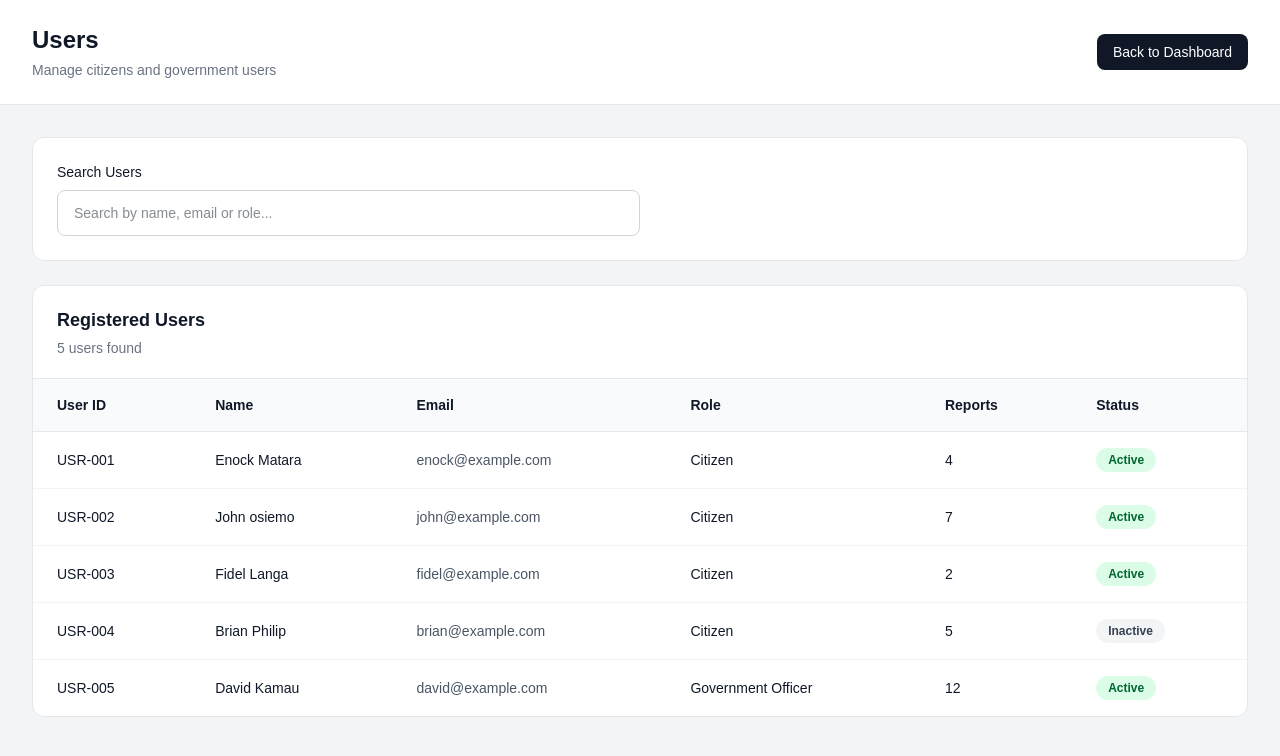
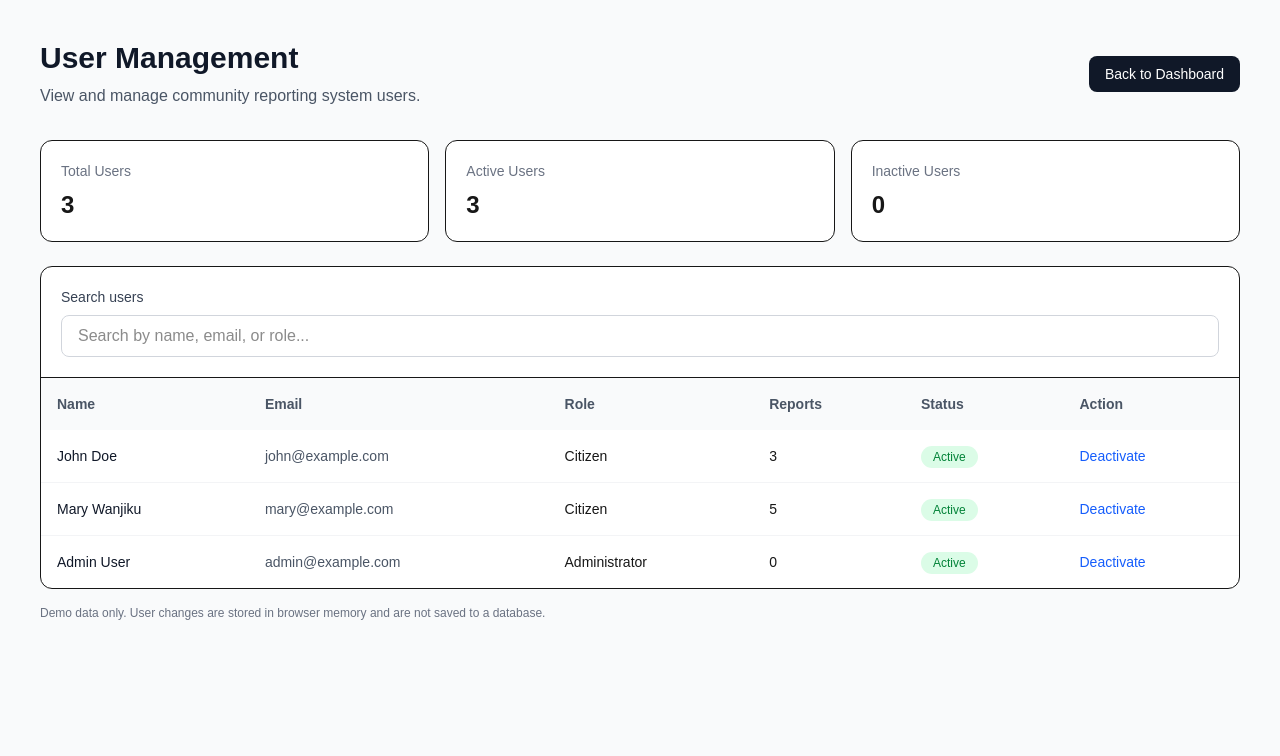
Before and after one commit to luigi-254/Community-Reporting-System, a Next.js app in the folder admin-dashboard/: page /users in a window 1280 px wide. Shown: the top 756 px of the page. Built offline with nearby package versions, Linux system fonts and the light colour scheme.

Commit message:
Add admin users management page

```diff
--- a/admin-dashboard/app/users/page.js
+++ b/admin-dashboard/app/users/page.js
@@ -1,183 +1,182 @@
 "use client";
 
+import { useState } from "react";
 import Link from "next/link";
-import { useState } from "react";
 
-const users = [
+const initialUsers = [
   {
-    id: "USR-001",
-    name: "Enock Matara",
-    email: "enock@example.com",
+    id: 1,
+    name: "John Doe",
+    email: "john@example.com",
     role: "Citizen",
-    reports: 4,
     status: "Active",
+    reports: 3,
   },
   {
-    id: "USR-002",
-    name: "John osiemo",
-    email: "john@example.com",
+    id: 2,
+    name: "Mary Wanjiku",
+    email: "mary@example.com",
     role: "Citizen",
-    reports: 7,
     status: "Active",
+    reports: 5,
   },
   {
-    id: "USR-003",
-    name: "Fidel Langa",
-    email: "fidel@example.com",
-    role: "Citizen",
-    reports: 2,
+    id: 3,
+    name: "Admin User",
+    email: "admin@example.com",
+    role: "Administrator",
     status: "Active",
-  },
-  {
-    id: "USR-004",
-    name: "Brian Philip",
-    email: "brian@example.com",
-    role: "Citizen",
-    reports: 5,
-    status: "Inactive",
-  },
-  {
-    id: "USR-005",
-    name: "David Kamau",
-    email: "david@example.com",
-    role: "Government Officer",
-    reports: 12,
-    status: "Active",
+    reports: 0,
   },
 ];
 
 export default function UsersPage() {
+  const [users, setUsers] = useState(initialUsers);
   const [search, setSearch] = useState("");
 
-  const filteredUsers = users.filter(
-    (user) =>
-      user.name.toLowerCase().includes(search.toLowerCase()) ||
-      user.email.toLowerCase().includes(search.toLowerCase()) ||
-      user.role.toLowerCase().includes(search.toLowerCase())
+  const filteredUsers = users.filter((user) =>
+    `${user.name} ${user.email} ${user.role}`
+      .toLowerCase()
+      .includes(search.toLowerCase())
   );
 
+  function toggleStatus(id) {
+    setUsers((currentUsers) =>
+      currentUsers.map((user) =>
+        user.id === id
+          ? {
+              ...user,
+              status: user.status === "Active" ? "Inactive" : "Active",
+            }
+          : user
+      )
+    );
+  }
+
   return (
-    <div className="min-h-screen bg-gray-100 text-gray-900">
-      {/* Header */}
-      <header className="bg-white border-b border-gray-200 px-8 py-6">
-        <div className="flex items-center justify-between">
+    <main className="min-h-screen bg-gray-50 p-6 md:p-10">
+      <div className="mx-auto max-w-7xl">
+        <div className="mb-8 flex flex-wrap items-center justify-between gap-4">
           <div>
-            <h1 className="text-2xl font-bold">Users</h1>
-
-            <p className="text-sm text-gray-500 mt-1">
-              Manage citizens and government users
+            <h1 className="text-3xl font-bold text-gray-900">
+              User Management
+            </h1>
+            <p className="mt-2 text-gray-600">
+              View and manage community reporting system users.
             </p>
           </div>
 
           <Link
             href="/"
-            className="px-4 py-2 bg-gray-900 text-white rounded-lg text-sm font-medium hover:bg-gray-800"
+            className="rounded-lg bg-gray-900 px-4 py-2 text-sm font-medium text-white hover:bg-gray-700"
           >
             Back to Dashboard
           </Link>
         </div>
-      </header>
 
-      <main className="p-8">
-        {/* Search */}
-        <div className="bg-white rounded-xl border border-gray-200 p-6 mb-6">
-          <label className="block text-sm font-medium mb-2">
-            Search Users
-          </label>
+        <section className="mb-6 grid gap-4 sm:grid-cols-3">
+          <div className="rounded-xl border bg-white p-5">
+            <p className="text-sm text-gray-500">Total Users</p>
+            <p className="mt-2 text-2xl font-bold">{users.length}</p>
+          </div>
 
-          <input
-            type="text"
-            placeholder="Search by name, email or role..."
-            value={search}
-            onChange={(e) => setSearch(e.target.value)}
-            className="w-full md:w-1/2 border border-gray-300 rounded-lg px-4 py-3 text-sm outline-none focus:ring-2 focus:ring-gray-300"
-          />
-        </div>
-
-        {/* Users Table */}
-        <div className="bg-white rounded-xl border border-gray-200 overflow-hidden">
-          <div className="px-6 py-5 border-b border-gray-200">
-            <h2 className="text-lg font-bold">Registered Users</h2>
-
-            <p className="text-sm text-gray-500 mt-1">
-              {filteredUsers.length} users found
+          <div className="rounded-xl border bg-white p-5">
+            <p className="text-sm text-gray-500">Active Users</p>
+            <p className="mt-2 text-2xl font-bold">
+              {users.filter((user) => user.status === "Active").length}
             </p>
           </div>
 
+          <div className="rounded-xl border bg-white p-5">
+            <p className="text-sm text-gray-500">Inactive Users</p>
+            <p className="mt-2 text-2xl font-bold">
+              {users.filter((user) => user.status === "Inactive").length}
+            </p>
+          </div>
+        </section>
+
+        <section className="overflow-hidden rounded-xl border bg-white">
+          <div className="border-b p-5">
+            <label
+              htmlFor="user-search"
+              className="mb-2 block text-sm font-medium text-gray-700"
+            >
+              Search users
+            </label>
+            <input
+              id="user-search"
+              type="search"
+              value={search}
+              onChange={(event) => setSearch(event.target.value)}
+              placeholder="Search by name, email, or role..."
+              className="w-full rounded-lg border border-gray-300 px-4 py-2 outline-none focus:border-blue-500"
+            />
+          </div>
+
           <div className="overflow-x-auto">
-            <table className="w-full text-sm">
-              <thead className="bg-gray-50 border-b border-gray-200">
+            <table className="w-full text-left text-sm">
+              <thead className="bg-gray-50 text-gray-600">
                 <tr>
-                  <th className="text-left px-6 py-4 font-semibold">
-                    User ID
-                  </th>
-
-                  <th className="text-left px-6 py-4 font-semibold">
-                    Name
-                  </th>
-
-                  <th className="text-left px-6 py-4 font-semibold">
-                    Email
-                  </th>
-
-                  <th className="text-left px-6 py-4 font-semibold">
-                    Role
-                  </th>
-
-                  <th className="text-left px-6 py-4 font-semibold">
-                    Reports
-                  </th>
-
-                  <th className="text-left px-6 py-4 font-semibold">
-                    Status
-                  </th>
+                  <th className="p-4 font-semibold">Name</th>
+                  <th className="p-4 font-semibold">Email</th>
+                  <th className="p-4 font-semibold">Role</th>
+                  <th className="p-4 font-semibold">Reports</th>
+                  <th className="p-4 font-semibold">Status</th>
+                  <th className="p-4 font-semibold">Action</th>
                 </tr>
               </thead>
-
-              <tbody>
+              <tbody className="divide-y divide-gray-100">
                 {filteredUsers.map((user) => (
-                  <tr
-                    key={user.id}
-                    className="border-b border-gray-100 last:border-0 hover:bg-gray-50"
-                  >
-                    <td className="px-6 py-4 font-medium">
-                      {user.id}
-                    </td>
-
-                    <td className="px-6 py-4">
+                  <tr key={user.id} className="hover:bg-gray-50">
+                    <td className="p-4 font-medium text-gray-900">
                       {user.name}
                     </td>
-
-                    <td className="px-6 py-4 text-gray-600">
-                      {user.email}
-                    </td>
-
-                    <td className="px-6 py-4">
-                      {user.role}
-                    </td>
-
-                    <td className="px-6 py-4">
-                      {user.reports}
-                    </td>
-
-                    <td className="px-6 py-4">
+                    <td className="p-4 text-gray-600">{user.email}</td>
+                    <td className="p-4">{user.role}</td>
+                    <td className="p-4">{user.reports}</td>
+                    <td className="p-4">
                       <span
-                        className={`inline-flex px-3 py-1 rounded-full text-xs font-semibold ${
+                        className={`rounded-full px-3 py-1 text-xs font-medium ${
                           user.status === "Active"
-                            ? "bg-green-100 text-green-800"
-                            : "bg-gray-100 text-gray-700"
+                            ? "bg-green-100 text-green-700"
+                            : "bg-gray-100 text-gray-600"
                         }`}
                       >
                         {user.status}
                       </span>
                     </td>
+                    <td className="p-4">
+                      <button
+                        type="button"
+                        onClick={() => toggleStatus(user.id)}
+                        className="font-medium text-blue-600 hover:text-blue-800"
+                      >
+                        {user.status === "Active" ? "Deactivate" : "Activate"}
+                      </button>
+                    </td>
                   </tr>
                 ))}
+
+                {filteredUsers.length === 0 && (
+                  <tr>
+                    <td
+                      colSpan={6}
+                      className="p-8 text-center text-gray-500"
+                    >
+                      No users match your search.
+                    </td>
+                  </tr>
+                )}
               </tbody>
             </table>
           </div>
-        </div>
-      </main>
-    </div>
+        </section>
+
+        <p className="mt-4 text-xs text-gray-500">
+          Demo data only. User changes are stored in browser memory and are not
+          saved to a database.
+        </p>
+      </div>
+    </main>
   );
 }
```
